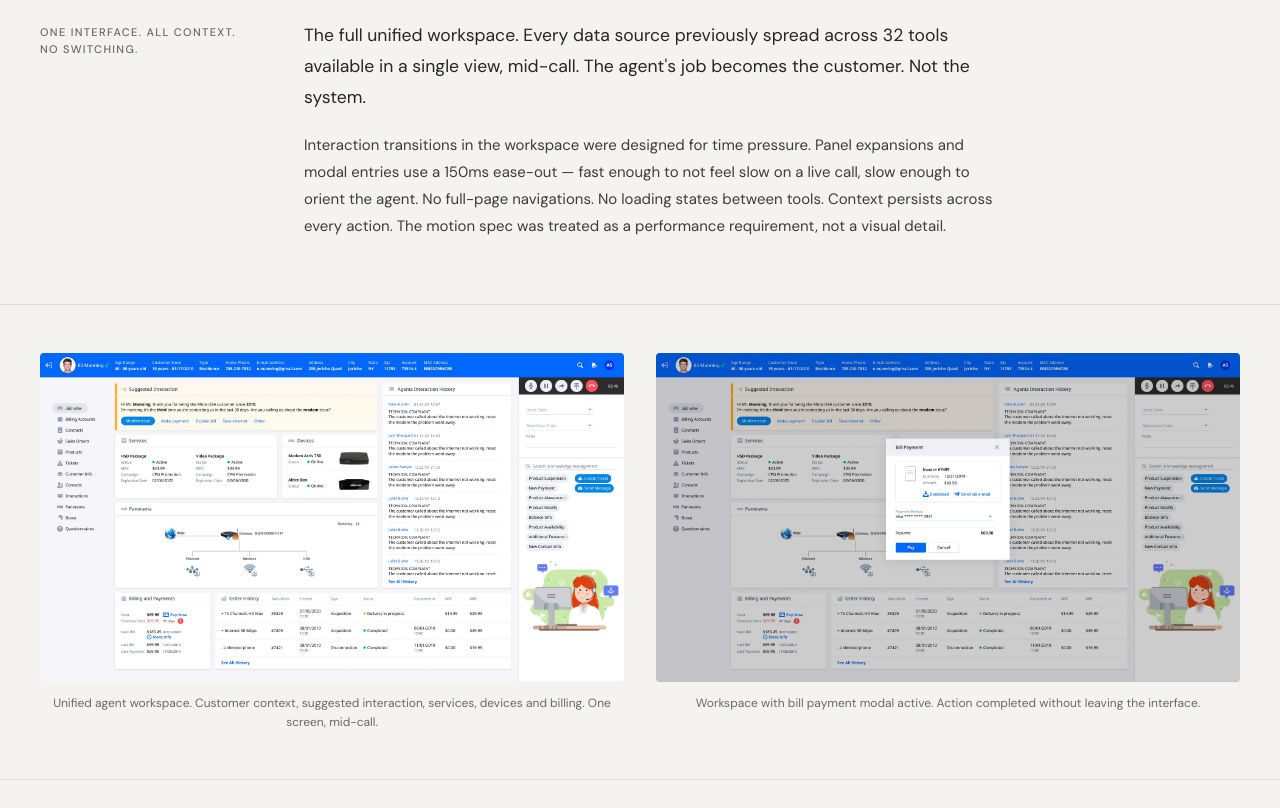
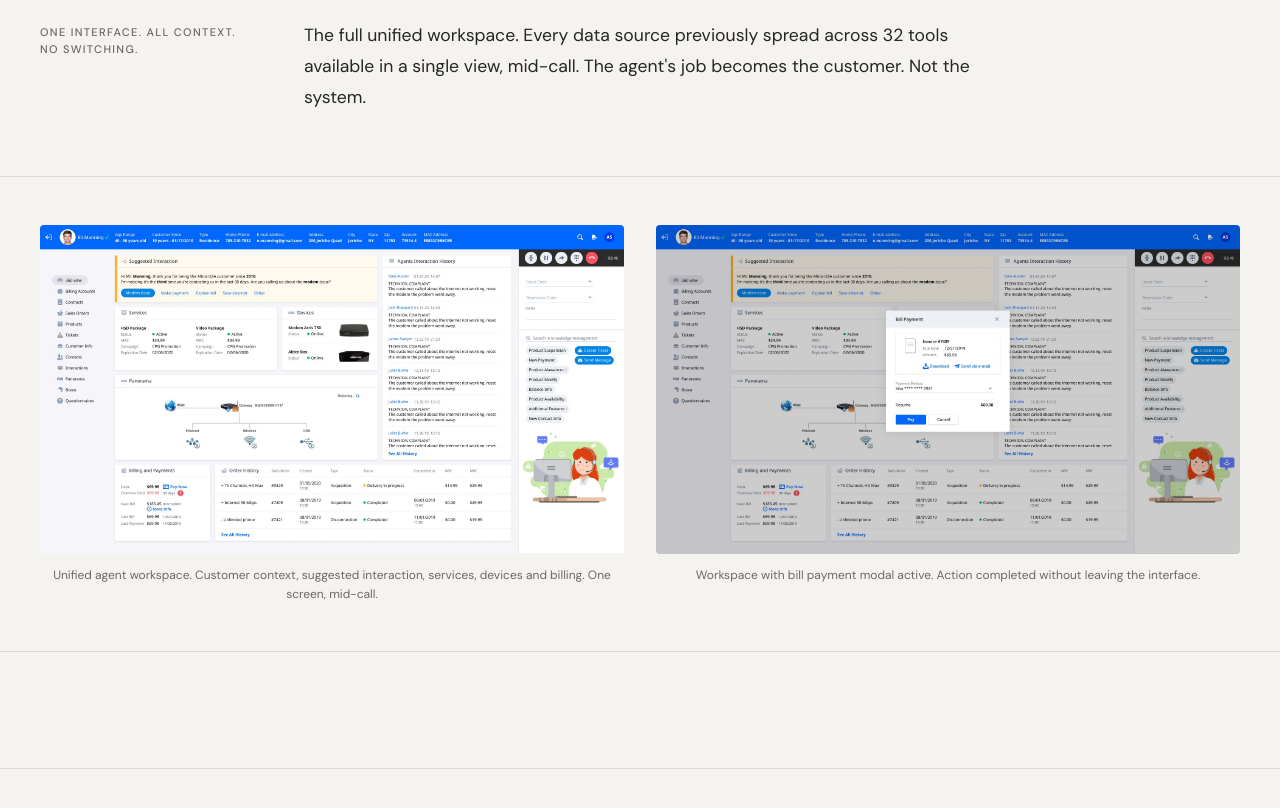
Before and after one commit to cruz-felipe/ux-portfolio, a Next.js app: page /work/predictive-support-hub in a window 1280 px wide. Shown: the part 5800-6608 px from the top of the page. Built offline with nearby package versions, Linux system fonts and the light colour scheme.

Commit message:
Add files via upload

```diff
--- a/app/work/predictive-support-hub/page.tsx
+++ b/app/work/predictive-support-hub/page.tsx
@@ -66,10 +66,7 @@ const data: CaseStudyData = {
     {
       // index 4
       title: "One interface. All context. No switching.",
-      body: [
-        "The full unified workspace. Every data source previously spread across 32 tools available in a single view, mid-call. The agent's job becomes the customer. Not the system.",
-        "Interaction transitions in the workspace were designed for time pressure. Panel expansions and modal entries use a 150ms ease-out — fast enough to not feel slow on a live call, slow enough to orient the agent. No full-page navigations. No loading states between tools. Context persists across every action. The motion spec was treated as a performance requirement, not a visual detail.",
-      ],
+      body: "The full unified workspace. Every data source previously spread across 32 tools available in a single view, mid-call. The agent's job becomes the customer. Not the system.",
       screens: [
         { src: "/hub/workspace.png", caption: "Unified agent workspace. Customer context, suggested interaction, services, devices and billing. One screen, mid-call." },
         { src: "/hub/workspace2.png", caption: "Workspace with bill payment modal active. Action completed without leaving the interface." },
```
